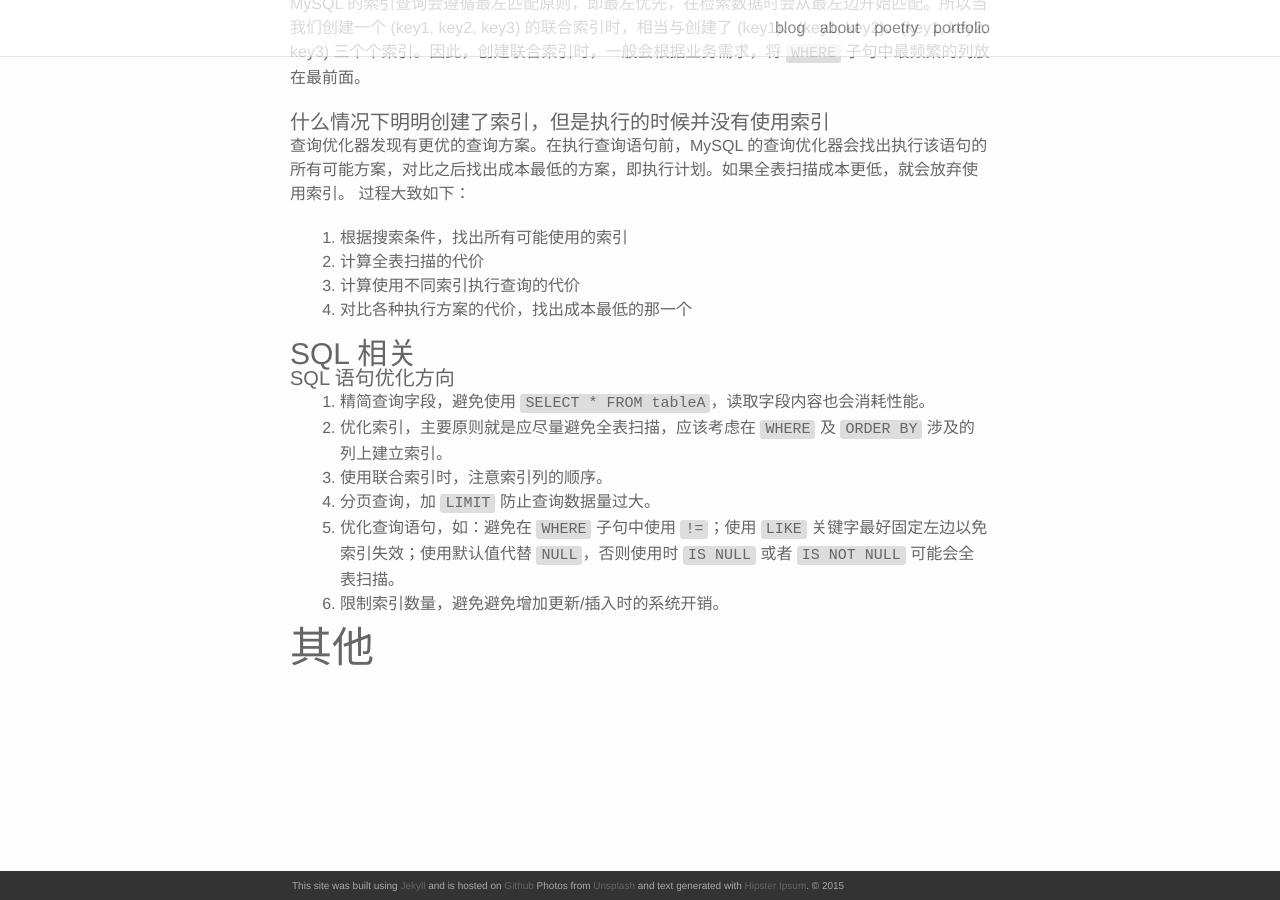
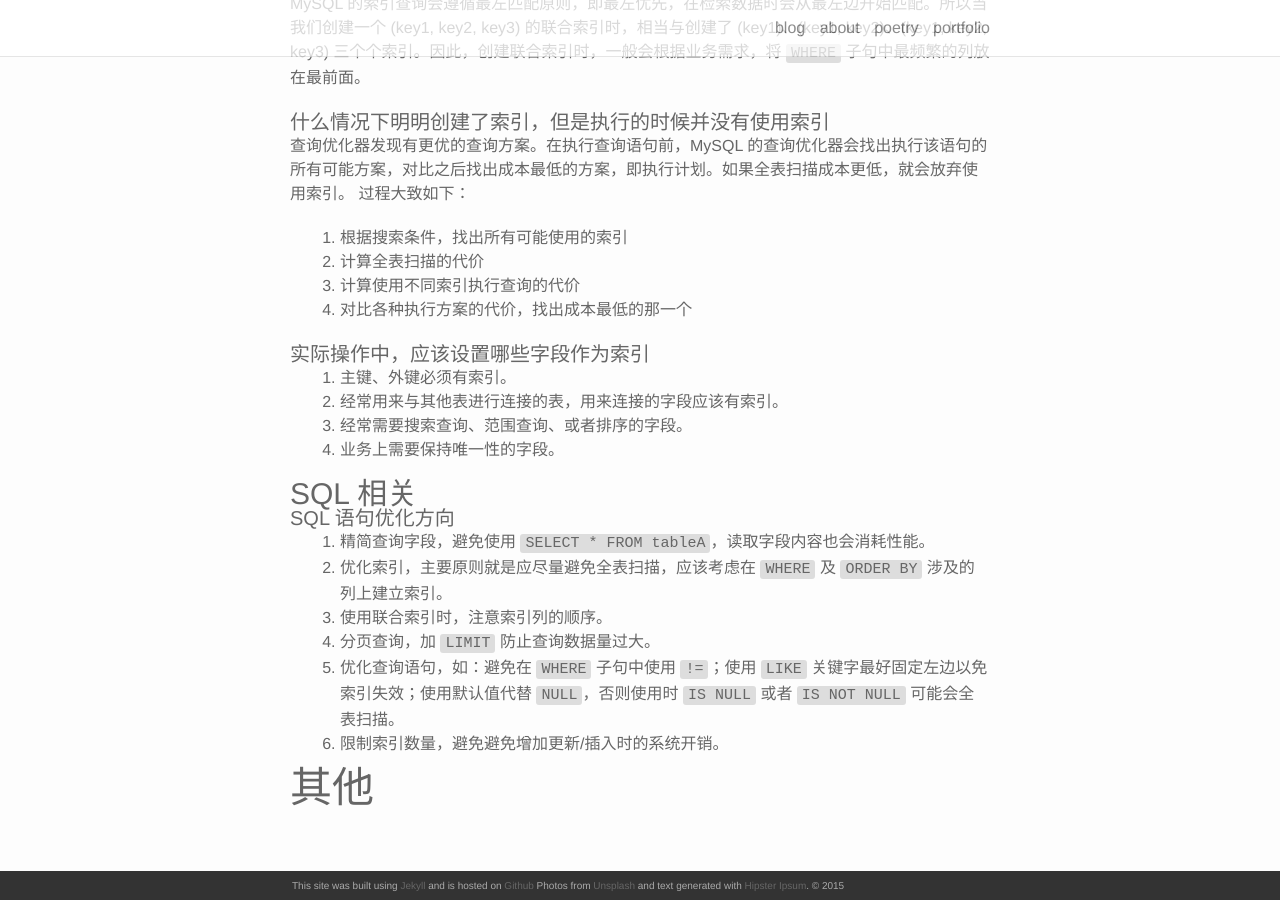
Before and after one commit to akmissxt/blog, a Jekyll site: the page built from _posts/2021-04-05-面试复习.markdown, in a window 1280 px wide and 900 px high, scrolled down 7303 px. Built offline with Jekyll 4.4.1, drawn with Linux system fonts in a browser that asks for light colours; nearby versions of some CDN libraries; our own code applies the rules of GitHub Pages for plain Markdown files.

Commit message:
update(面试复习): 应该设置索引的字段

```diff
--- a/_posts/2021-04-05-面试复习.markdown
+++ b/_posts/2021-04-05-面试复习.markdown
@@ -271,6 +271,12 @@ MySQL 的索引查询会遵循最左匹配原则，即最左优先，在检索
 3. 计算使用不同索引执行查询的代价
 4. 对比各种执行方案的代价，找出成本最低的那一个
 
+#### 实际操作中，应该设置哪些字段作为索引
+1. 主键、外键必须有索引。
+2. 经常用来与其他表进行连接的表，用来连接的字段应该有索引。
+3. 经常需要搜索查询、范围查询、或者排序的字段。
+4. 业务上需要保持唯一性的字段。
+
 
 ### SQL 相关
 
```
